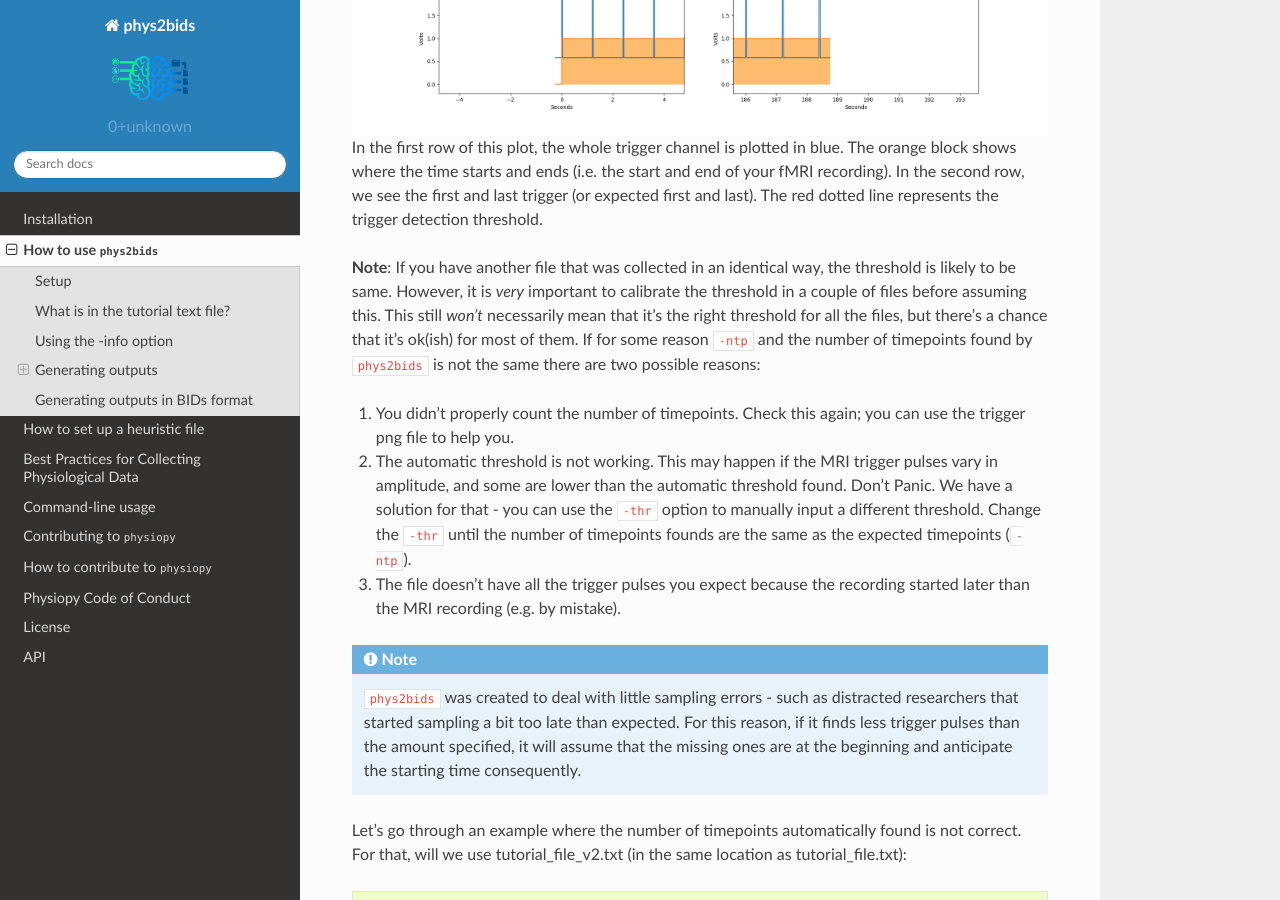
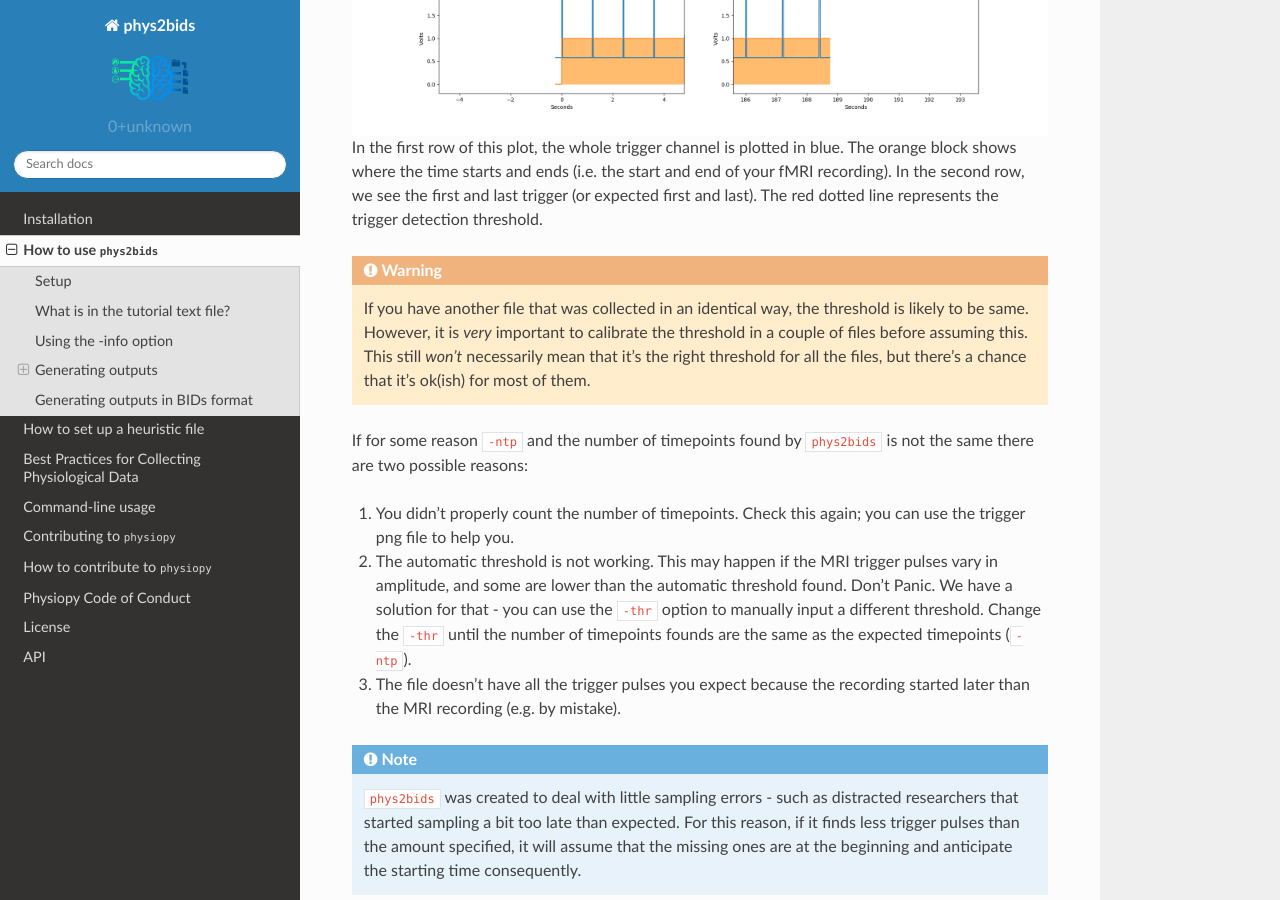
Before and after one commit to physiopy/phys2bids, a Sphinx documentation site: the page built from docs/howto.rst, in a window 1280 px wide and 900 px high, scrolled down 5596 px. Built offline with Sphinx 7.4.7 and the Read the Docs theme 2.0.0, drawn with Linux system fonts in a browser that asks for light colours.

Commit message:
Update docs/howto.rst
Co-Authored-By: Stefano Moia <s.moia@bcbl.eu>

```diff
--- a/docs/howto.rst
+++ b/docs/howto.rst
@@ -194,7 +194,8 @@ Notice that an extra file has been generated, called "tutorial_file_trigger_time
 In the first row of this plot, the whole trigger channel is plotted in blue. The orange block shows where the time starts and ends (i.e. the start and end of your fMRI recording).
 In the second row, we see the first and last trigger (or expected first and last). The red dotted line represents the trigger detection threshold.
 
-**Note**: If you have another file that was collected in an identical way, the threshold is likely to be same. However, it is *very* important to calibrate the threshold in a couple of files before assuming this. This still *won't* necessarily mean that it's the right threshold for all the files, but there's a chance that it's ok(ish) for most of them.
+.. warning::
+    If you have another file that was collected in an identical way, the threshold is likely to be same. However, it is *very* important to calibrate the threshold in a couple of files before assuming this. This still *won't* necessarily mean that it's the right threshold for all the files, but there's a chance that it's ok(ish) for most of them.
 If for some reason ``-ntp`` and the number of timepoints found by ``phys2bids`` is not the same there are two possible reasons:
 
 1. You didn't properly count the number of timepoints. Check this again; you can use the trigger png file to help you.
```
